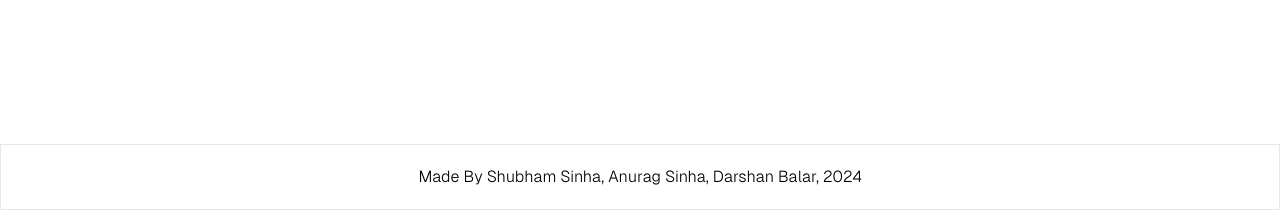
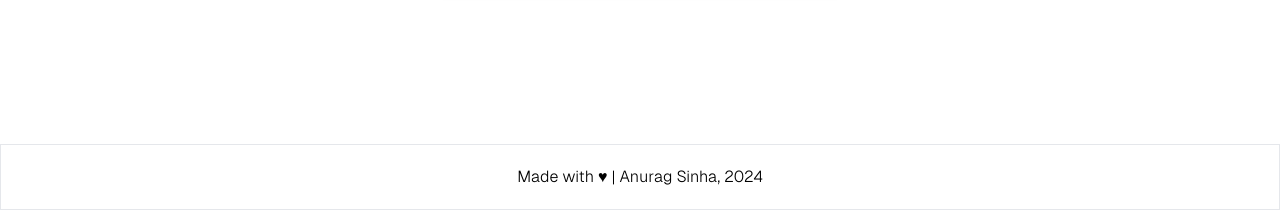
Before and after one commit to anuragsinha03/credity-rf, a Flask app: page / in a window 1280 px wide. Shown: the part 4488-4698 px from the top of the page. Run offline with Flask 3, Linux system fonts and the light colour scheme; style sheets or scripts are compiled from the project's sources; parts of the project's set-up code (start-up, migrations or seed data) failed here and were passed over; some libraries are stand-ins or nearby versions.

Commit message:
Fix: Final Release

```diff
--- a/templates/index.html
+++ b/templates/index.html
@@ -847,7 +847,7 @@
 
   <!--- FOOTER --->
   <div class="p-5 mt-3 text-center footer border border-1">
-    <h1 class="text-1xl">Made By Shubham Sinha, Anurag Sinha, Darshan Balar, 2024 </h1>
+    <h1 class="text-1xl">Made with ♥ | <a href="https://www.linkedin.com/in/anuragsinha03/">Anurag Sinha</a>, 2024 </h1>
   </div>
 
   <!--- CLIENT SCRIPT -->
```
Also changed, not shown: README.md.
